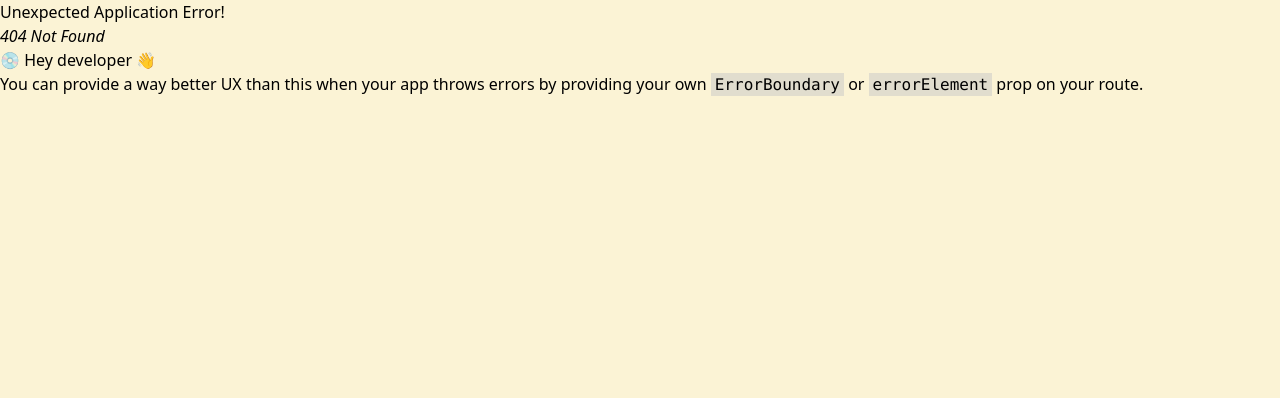
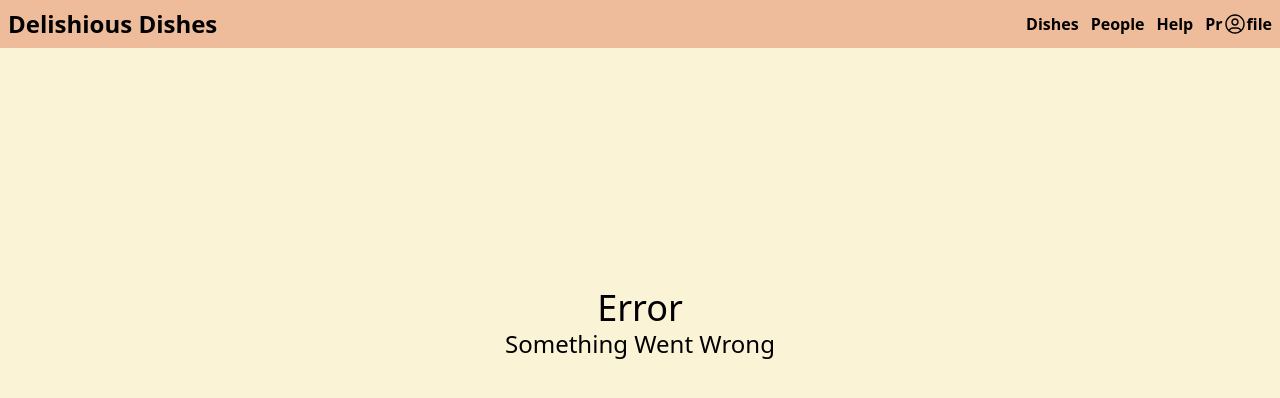
Before and after one commit to 2xhamzeh/DelishiousDishes, a React (Vite) app in the folder client/: page /users/1/liked in a window 1280 px wide. Before the commit this address had no page. Shown: the top 398 px of the page. Built offline with nearby package versions, Linux system fonts and the light colour scheme.

Commit message:
error element and logout button

```diff
--- a/client/src/App.jsx
+++ b/client/src/App.jsx
@@ -1,9 +1,24 @@
 import React from "react";
 import { RouterProvider } from "react-router-dom";
 import { router } from "./routes";
+import { useEffect } from "react";
+import useAuth from "./store/useAuth";
 
-function App() {
+const App = () => {
+  const { isAuthenticated, login, logout } = useAuth();
+
+  useEffect(() => {
+    const isAuthenticated = localStorage.getItem("isAuthenticated") === "true";
+    if (isAuthenticated) {
+      // token logic here
+      login();
+    } else {
+      logout();
+    }
+    console.log("app rerendered");
+  }, []);
+
   return <RouterProvider router={router} />;
-}
+};
 
 export default App;
--- /dev/null
+++ b/client/src/components/Error.jsx
@@ -0,0 +1,12 @@
+import React from "react";
+
+const Error = ({ error }) => {
+  return (
+    <div>
+      <h1 className="text-4xl text-center mt-60">Error</h1>
+      <h2 className="text-2xl text-center">Something Went Wrong</h2>
+    </div>
+  );
+};
+
+export default Error;
--- a/client/src/components/Header.jsx
+++ b/client/src/components/Header.jsx
@@ -1,10 +1,16 @@
 import React from "react";
 import { Link } from "react-router-dom";
 import useAuth from "../store/useAuth";
-import Button from "./Button";
+import { useNavigate } from "react-router-dom";
 
 const Header = () => {
   const isAuthenticated = useAuth((state) => state.isAuthenticated);
+  const logout = useAuth((state) => state.logout);
+  const navigate = useNavigate();
+
+  const profileOnclick = () => {
+    isAuthenticated ? navigate("/profile") : navigate("/login");
+  };
 
   return (
     <div className="bg-c4 flex flex-auto justify-between items-center p-2">
@@ -30,12 +36,25 @@ const Header = () => {
             </li>
           )}
           <li>
-            <Link className="flex items-center" to="/login">
+            <button className="flex items-center" onClick={profileOnclick}>
               <span>Pr</span>
               <img className="w-6 h-6" src="/icons/profile.svg" />
               <span>file</span>
-            </Link>
+            </button>
           </li>
+          {isAuthenticated && (
+            <li>
+              <button
+                className="flex items-center"
+                onClick={() => {
+                  logout();
+                  navigate("/login");
+                }}
+              >
+                <img className="w-6 h-6" src="/icons/logout.svg" />
+              </button>
+            </li>
+          )}
         </ul>
       </nav>
     </div>
--- a/client/src/pages/Root.jsx
+++ b/client/src/pages/Root.jsx
@@ -1,12 +1,14 @@
 import React from "react";
 import Header from "../components/Header";
-import { Outlet } from "react-router-dom";
+import { Outlet, useRouteError } from "react-router-dom";
+import Error from "../components/Error";
 
 const Root = () => {
+  const error = useRouteError();
   return (
     <>
       <Header />
-      <Outlet />
+      {error ? <Error /> : <Outlet />}
     </>
   );
 };
--- a/client/src/routes.jsx
+++ b/client/src/routes.jsx
@@ -10,11 +10,13 @@ import Login from "./components/Login";
 import Profile from "./components/Profile";
 import Dish from "./components/Dish";
 import User from "./components/User";
+import Error from "./components/Error";
 
 export const router = createBrowserRouter([
   {
     path: "/",
     element: <Root />,
+    errorElement: <Root />,
     children: [
       {
         index: true,
--- a/client/src/store/useAuth.js
+++ b/client/src/store/useAuth.js
@@ -1,9 +1,16 @@
 import { create } from "zustand";
 
+// Persist state to local storage
 const useAuth = create((set) => ({
-  isAuthenticated: false,
-  login: () => set({ isAuthenticated: true }),
-  logout: () => set({ isAuthenticated: false }),
+  isAuthenticated: localStorage.getItem("isAuthenticated") === "true",
+  login: () => {
+    localStorage.setItem("isAuthenticated", "true");
+    set({ isAuthenticated: true });
+  },
+  logout: () => {
+    localStorage.removeItem("isAuthenticated");
+    set({ isAuthenticated: false });
+  },
 }));
 
 export default useAuth;
```
Also changed, not shown: client/public/icons/logout.svg (added), client/src/components/Dish.jsx (line endings or trailing spaces).
